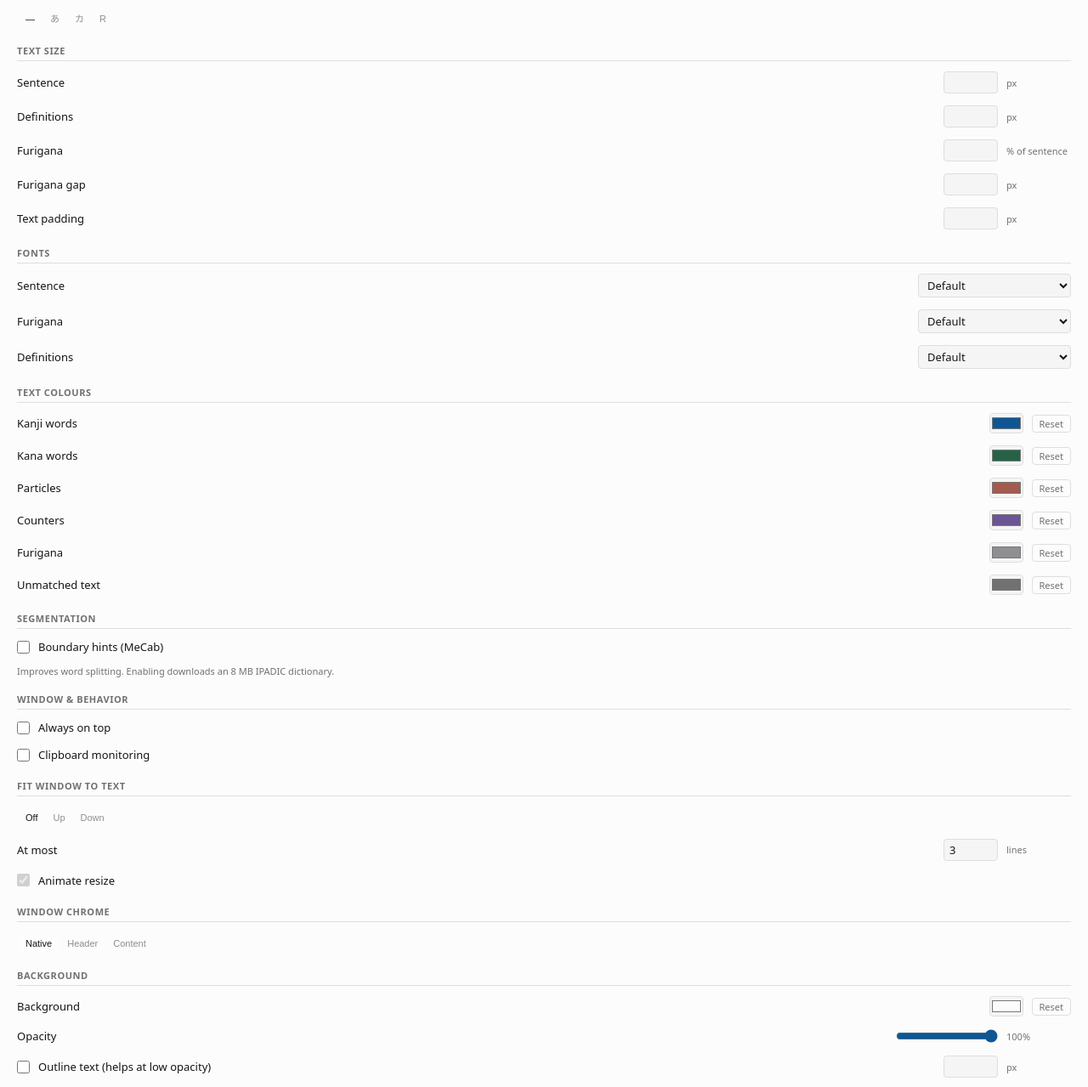
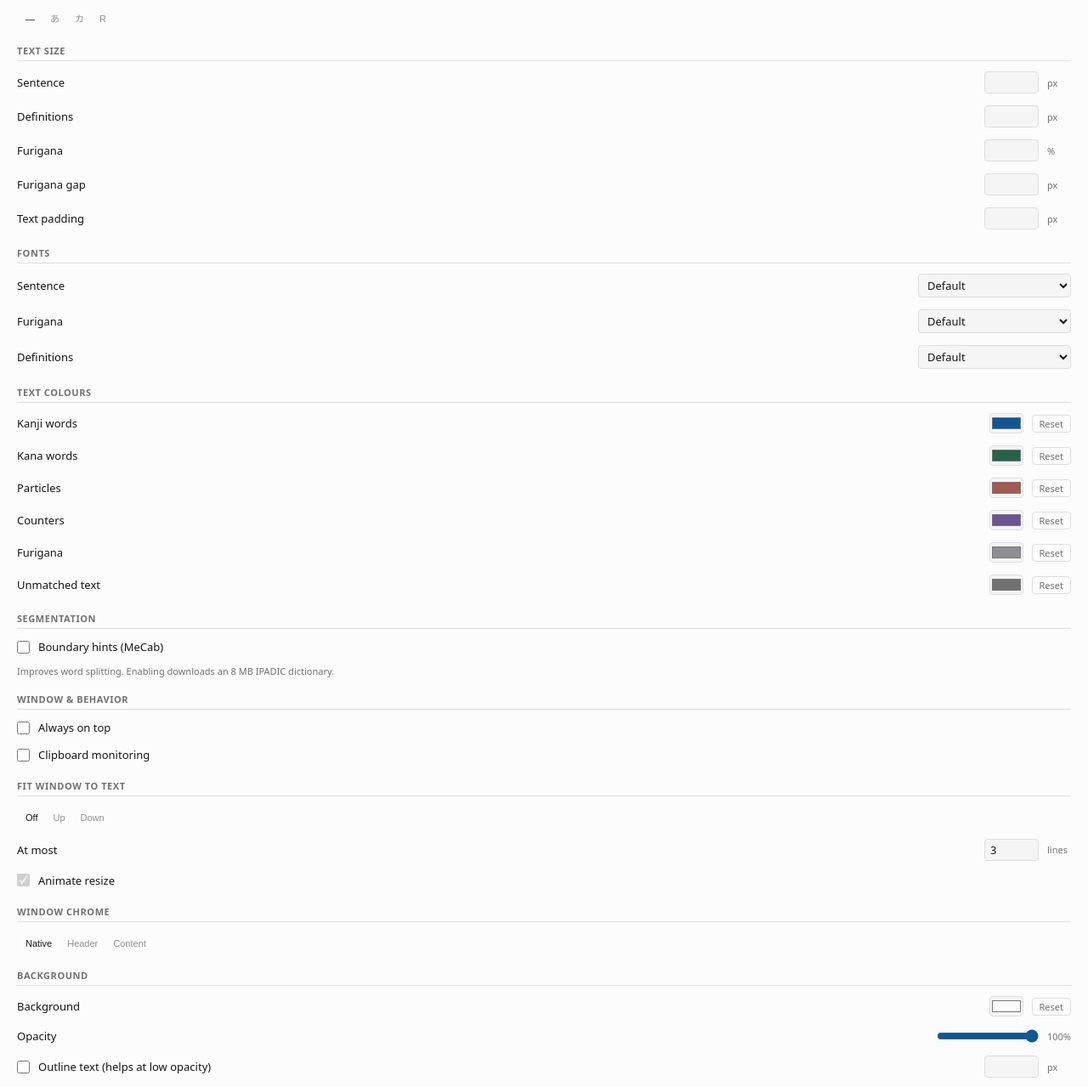
Before and after one commit to reAlpha39/clipyomi, a website built with Vite: page settings.html in a window 1280 px wide. Shown: the part 205-1484 px from the top of the page at 85% size. Built offline with nearby package versions, Linux system fonts and the light colour scheme.

Commit message:
fix(ui): push every settings size box to the right edge
The unit column was 76 px wide to fit "% of sentence", so every size
box stopped well short of the right edge. The furigana unit is now "%"
(the input's title still says of what), and the number, checkbox and
range rows share a 28 px unit column, wide enough for "lines" and
"100%". Measured at 360 px, all eight boxes and the opacity slider now
end at the same right edge.

```diff
--- a/src/settings.ts
+++ b/src/settings.ts
@@ -71,9 +71,9 @@ export function initSettingsApp(container: HTMLElement) {
         </label>
         <label class="settings-number-row">
           <span class="label-text">Furigana</span>
-          <input type="number" id="setting-furigana-scale"
+          <input type="number" id="setting-furigana-scale" title="Percent of the sentence size"
                  min="${FONT_LIMITS.furigana.min}" max="${FONT_LIMITS.furigana.max}" step="1" />
-          <span class="unit">% of sentence</span>
+          <span class="unit">%</span>
         </label>
         <label class="settings-number-row">
           <span class="label-text">Furigana gap</span>
--- a/src/styles/settings.css
+++ b/src/styles/settings.css
@@ -61,11 +61,13 @@
   border-radius: 4px;
 }
 
-/* The number rows' unit width too, or these boxes sit right of that column. */
+/* One unit width for every row, so every box and slider ends in one column at
+   the right. Wide enough for "lines" and "100%"; a wider unit would pull
+   that row's box left of the rest. */
 .settings-checkbox-row .unit {
   color: var(--color-muted);
   font-size: var(--text-tag, 11px);
-  min-width: 76px;
+  min-width: 28px;
 }
 
 .settings-checkbox-row input[type='checkbox'] {
@@ -110,7 +112,7 @@
 .settings-number-row .unit {
   color: var(--color-muted);
   font-size: var(--text-tag, 11px);
-  min-width: 76px;
+  min-width: 28px;
 }
 
 .settings-range-row {
@@ -144,7 +146,7 @@
 .settings-range-row .unit {
   color: var(--color-muted);
   font-size: var(--text-tag, 11px);
-  min-width: 76px;
+  min-width: 28px;
 }
 
 /* One row per colour: label, swatch, Reset. Same skeleton as the number rows
```
